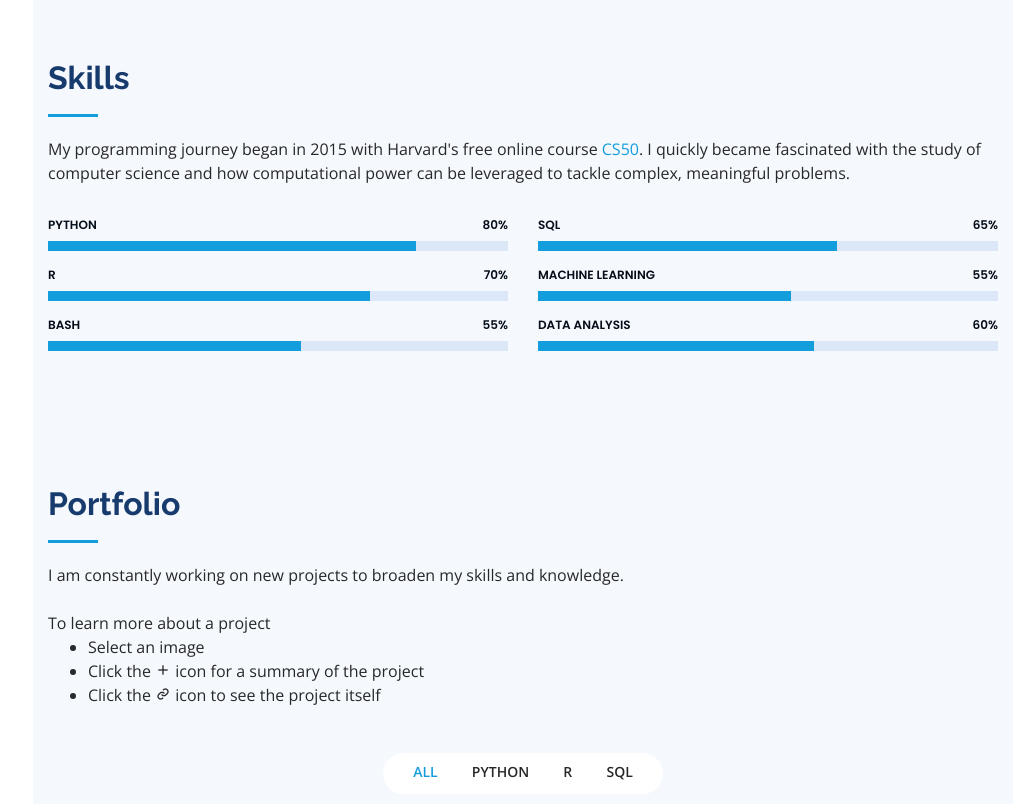
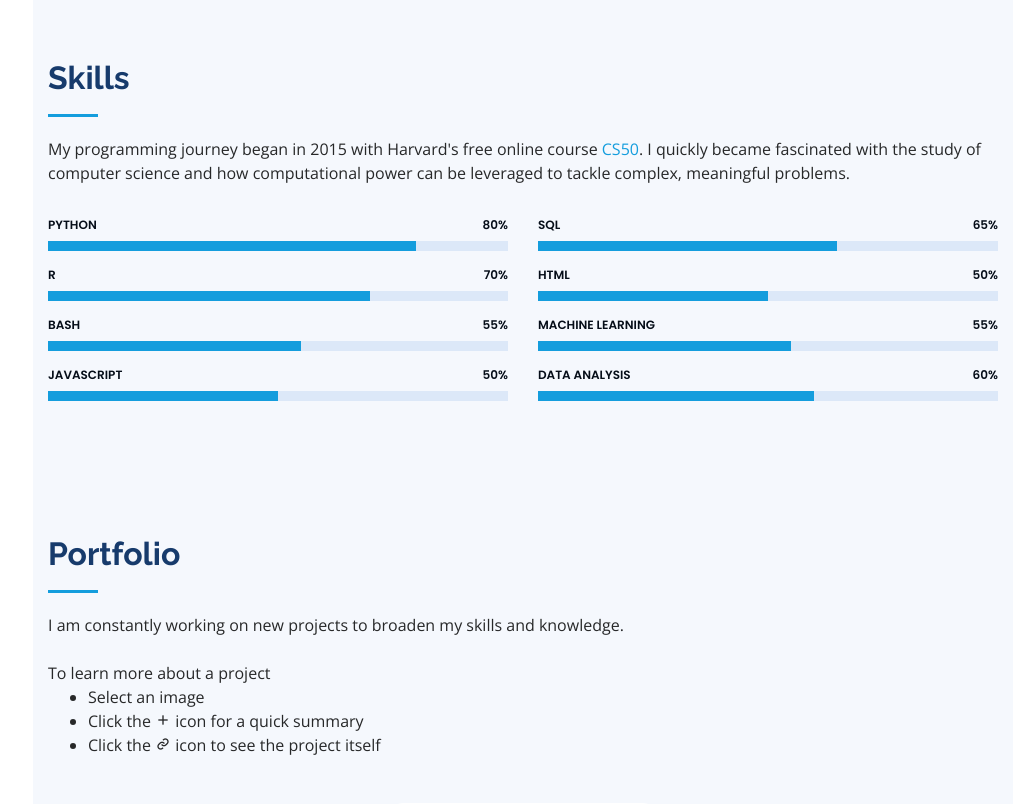
Before and after one commit to tylerhill90/portfolio-website, a Flask app: page / in a window 1280 px wide. Shown: the part 1463-2267 px from the top of the page, without its empty margins (267-1280 px from the left). Run offline with Flask 2, Linux system fonts and the light colour scheme; some libraries are stand-ins or nearby versions.

Commit message:
reworded the gm-screen summary and fixde typos in index.html

```diff
--- a/templates/index.html
+++ b/templates/index.html
@@ -172,6 +172,14 @@
               </div>
             </div>
 
+            <div class="progress">
+              <span class="skill">JavaScript <i class="val">50%</i></span>
+              <div class="progress-bar-wrap">
+                <div class="progress-bar" role="progressbar" aria-valuenow="50" aria-valuemin="0" aria-valuemax="100">
+                </div>
+              </div>
+            </div>
+
           </div>
 
           <div class="col-lg-6" data-aos="fade-up" data-aos-delay="100">
@@ -180,6 +188,14 @@
               <span class="skill">SQL <i class="val">65%</i></span>
               <div class="progress-bar-wrap">
                 <div class="progress-bar" role="progressbar" aria-valuenow="65" aria-valuemin="0" aria-valuemax="100">
+                </div>
+              </div>
+            </div>
+
+            <div class="progress">
+              <span class="skill">HTML <i class="val">50%</i></span>
+              <div class="progress-bar-wrap">
+                <div class="progress-bar" role="progressbar" aria-valuenow="50" aria-valuemin="0" aria-valuemax="100">
                 </div>
               </div>
             </div>
@@ -222,7 +238,7 @@
           </p>
           <ul>
             <li>Select an image</li>
-            <li>Click the <i class="bx bx-plus"></i> icon for a summary of the project</li>
+            <li>Click the <i class="bx bx-plus"></i> icon for a quick summary</li>
             <li>Click the <i class="bx bx-link"></i> icon to see the project itself</li>
           </ul>
         </div>
@@ -383,7 +399,7 @@
               </ul>
             </div>
             <div class="resume-item">
-              <h4>Dr. Young Lab - WWU Biology Department</h4>
+              <h4>Research Assistant</h4>
               <h5>2013 - 2015</h5>
               <p><em>Dr. Young Lab - WWU Biology Department, Bellingham, WA</em></p>
               <ul>
```
Also changed, not shown: assets/img/portfolio/gm-screen-summary.jpg.
